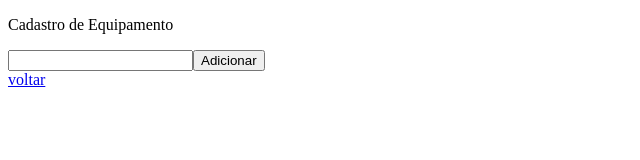
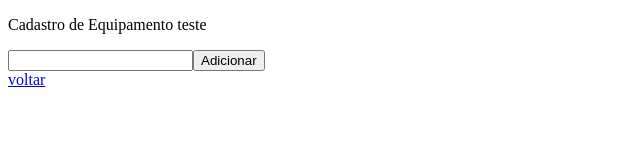
Before and after one commit to DanielPauloSilvaJunior/contratos, an Angular app: page /equipamentos in a window 1280 px wide. Shown: the top 160 px of the page, without its empty margins (0-640 px from the left). Built offline with nearby package versions, Linux system fonts and the light colour scheme.

Commit message:
nova branch editar

```diff
--- a/src/app/equipamentos/equipamento/equipamento.component.html
+++ b/src/app/equipamentos/equipamento/equipamento.component.html
@@ -1,6 +1,9 @@
 <p>
+    <p>
     {{titulo}}
+    teste
 </p>
+
 
 <form #formEquipamento="ngForm">
     <input type="text" id="equipamentos" name="equipamentos" [(ngModel)] = "equipamento.nome">
```
